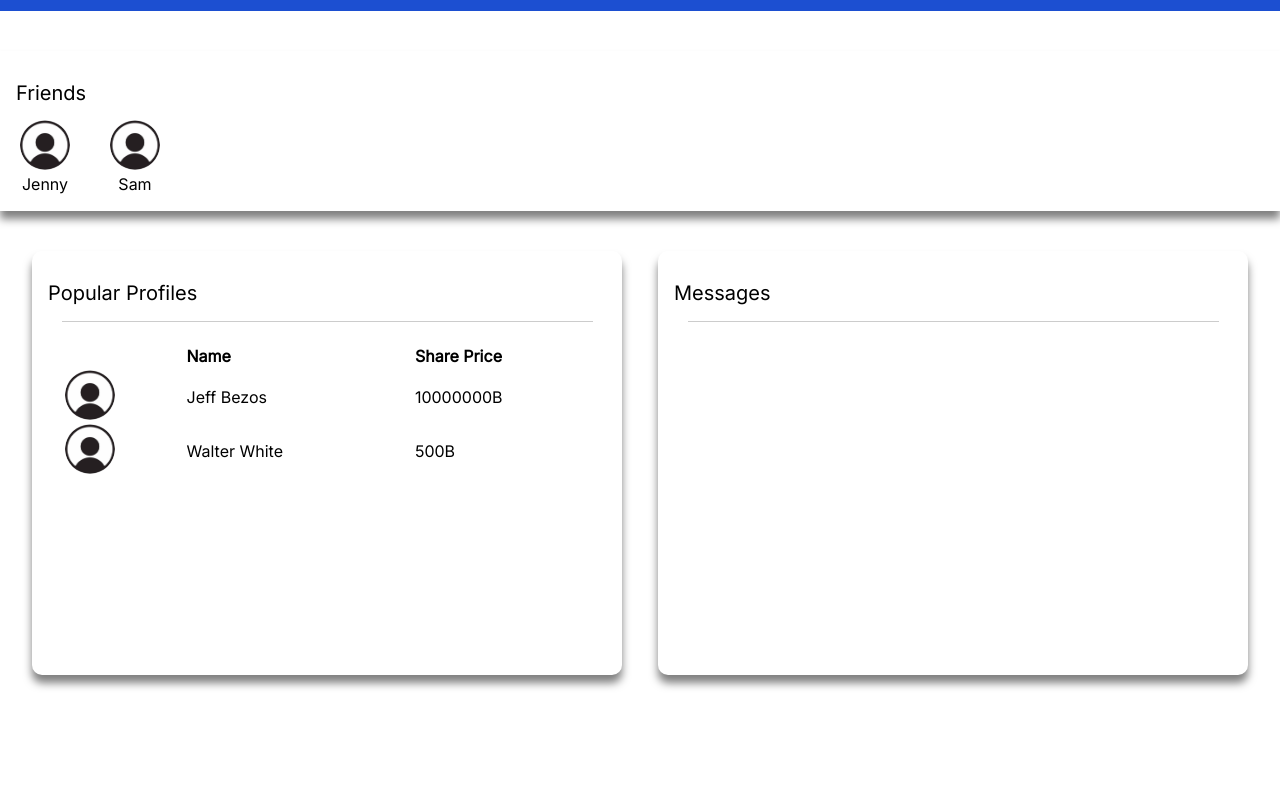
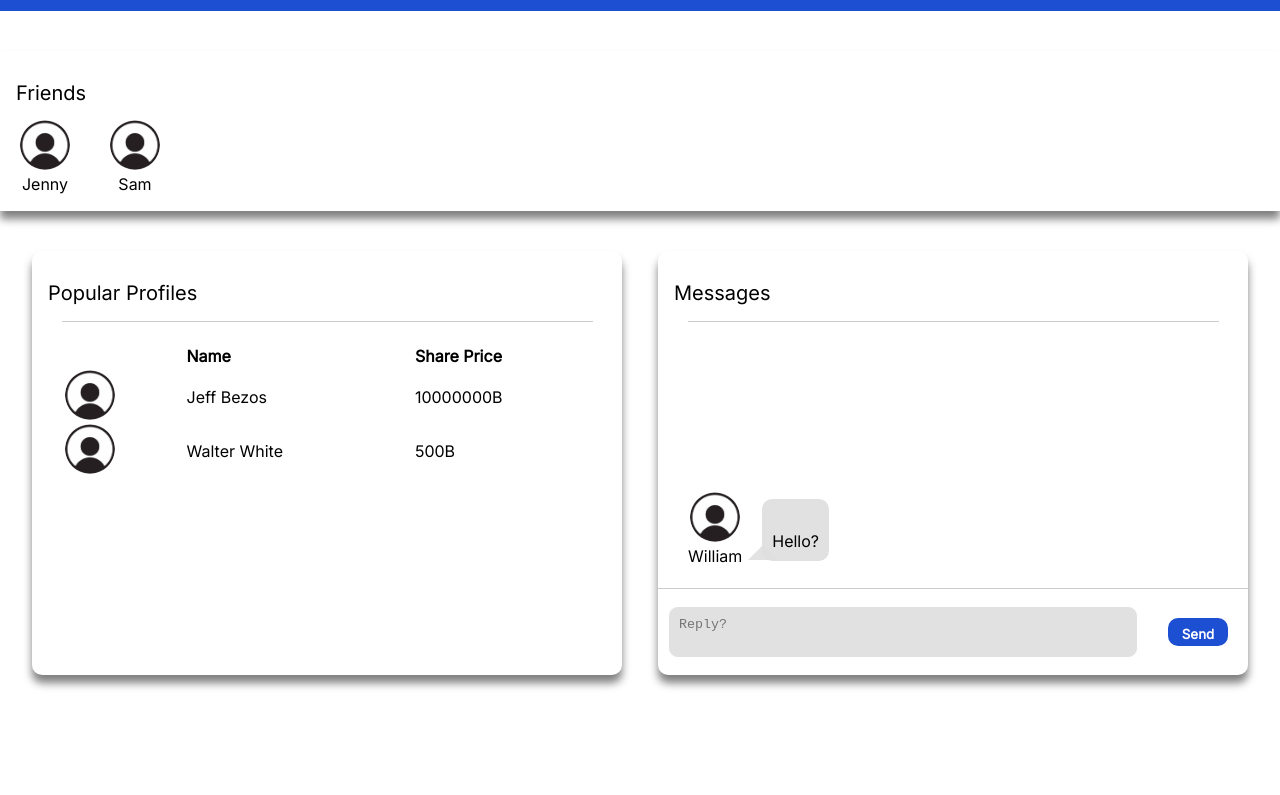
Before and after one commit to Unseenmocha/Invego, a plain HTML site: page src/discovery.html in a window 1280 px wide. Shown: the part 89-884 px from the top of the page. Drawn offline with Linux system fonts and the light colour scheme.

Commit message:
added messages mockup

```diff
--- a/src/discovery.css
+++ b/src/discovery.css
@@ -30,7 +30,7 @@ hr {
 #header-bar {
     height: 100px;
     align-items: center;
-    justify-content:space-between;
+    justify-content: space-between;
     display: flex;
     background-color: #1C4FD1;
 }
@@ -60,6 +60,9 @@ hr {
     height: 28px;
     border-radius: 4px;
     width: 500px;
+    font-size: large;
+    border: none;
+    padding: 0px 0px 0px 10px;
 }
 
 .profile {
@@ -128,7 +131,7 @@ hr {
     display: flex;
     flex-grow: 1;
     margin-top: 40px;
-    margin-bottom:136px;
+    margin-bottom: 136px;
 }
 
 .box-view {
@@ -149,12 +152,93 @@ table {
     row-gap: 20px;
 }
 
-tr:hover {
+.main-row {
+    margin-top: 100px;
+}
+
+.main-row:hover {
     opacity: 50%;
 }
-
 
 #messages {
     margin-right: 32px;
     margin-left: 36px;
+    flex: 1;
+    display: flex;
+    flex-direction: column;
 }
+
+#hr-full {
+    width: 100%;
+    margin: 0;
+}
+
+#message-view {
+    flex-grow: 10;
+    display: flex;
+    flex-direction: column-reverse;
+}
+
+#enter-message {
+    display: flex;
+    flex-direction: row;
+    flex-grow: 1;
+    border-bottom-left-radius: 10px;
+    border-bottom-right-radius: 10px;
+    align-items: center;
+    justify-content: center;
+}
+
+#message-entry {
+    border-radius: 10px;
+    flex-grow:8;
+    margin: 10px;
+    padding: 10px;
+    border-color: white;
+    background-color: #dededee1;
+    resize: none;
+}
+
+#message-send {
+    margin: 20px;
+    height: 28px;
+    width: 60px;
+    background-color: #1C4FD1;
+    border-radius: 10px;
+    display: flex;
+    align-items: center;
+    justify-content: center;
+    border: none;
+}
+
+#send-text {
+    color: white;
+}
+
+.other-message {
+    margin: 10px;
+    display:flex;
+    align-items: center;
+    justify-content: start;
+}
+
+.message-bubble-other {
+    padding: 10px;
+    border-radius: 10px;
+    width:fit-content;
+    height:fit-content;
+    background-color:#dededee1;
+}
+
+.message-bubble-other::before {
+    content: "";
+    width: 0px;
+    height: 0px;
+    position: relative;
+    border-left:15px solid transparent;
+    border-right: 15px solid transparent;
+    border-top: 15px solid transparent;
+    border-bottom: 15px solid #dededee1;
+    left: -24px;
+    top: 19px;
+}
--- a/src/discovery.html
+++ b/src/discovery.html
@@ -45,7 +45,7 @@
                             <text class="text-2">Share Price</text>
                         </td>
                     </tr>
-                    <tr>
+                    <tr class="main-row">
                         <td>
                             <img id="profile-pic" src="../assets/istockphoto-1130884625-612x612.jpeg" />
                         </td>
@@ -56,7 +56,7 @@
                             <text class="text-1">10000000B</text>
                         </td>
                     </tr>
-                    <tr>
+                    <tr class="main-row">
                         <td>
                             <img id="profile-pic" src="../assets/istockphoto-1130884625-612x612.jpeg" />
                         </td>
@@ -72,7 +72,25 @@
             <div class="box-view" id="messages">
                 <h class="header">Messages</h>
                 <hr/>
-
+                <div id="message-view">
+                    <div class="other-message">
+                        <div class="profile">
+                            <img id="profile-pic" src="../assets/istockphoto-1130884625-612x612.jpeg" />
+                            <text class="text-1">William</text>
+                        </div>
+                        <div class="message-bubble-other">
+                            <div></div>
+                            <text class="text-1">Hello?</text>
+                        </div>
+                    </div>
+                </div>
+                <hr id="hr-full"/>
+                <div id="enter-message">
+                    <textarea id="message-entry" placeholder="Reply?"></textarea>
+                    <button id="message-send">
+                        <text class="text-2" id="send-text">Send</text>
+                    </button>
+                </div>
             </div>
         </div>
     </div>
```
Also changed, not shown: src/login.css (+0 -7 lines).
